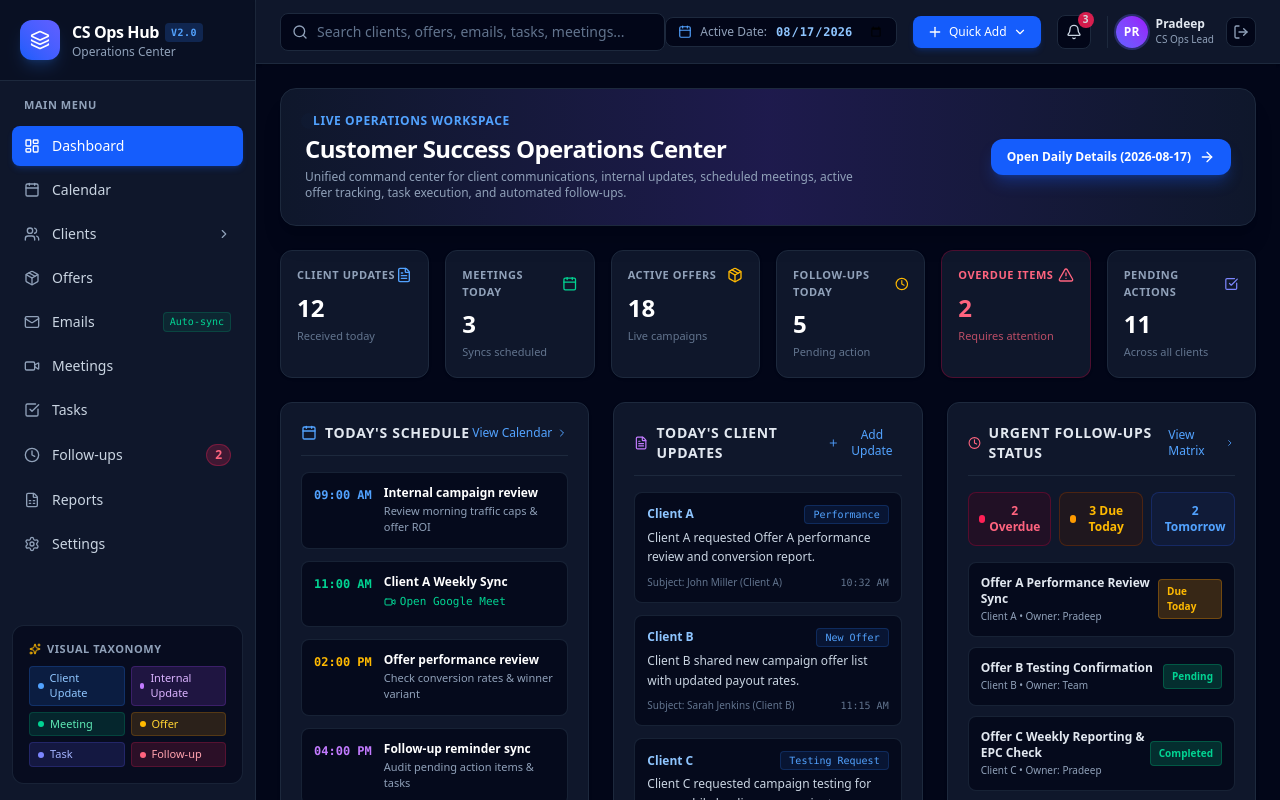
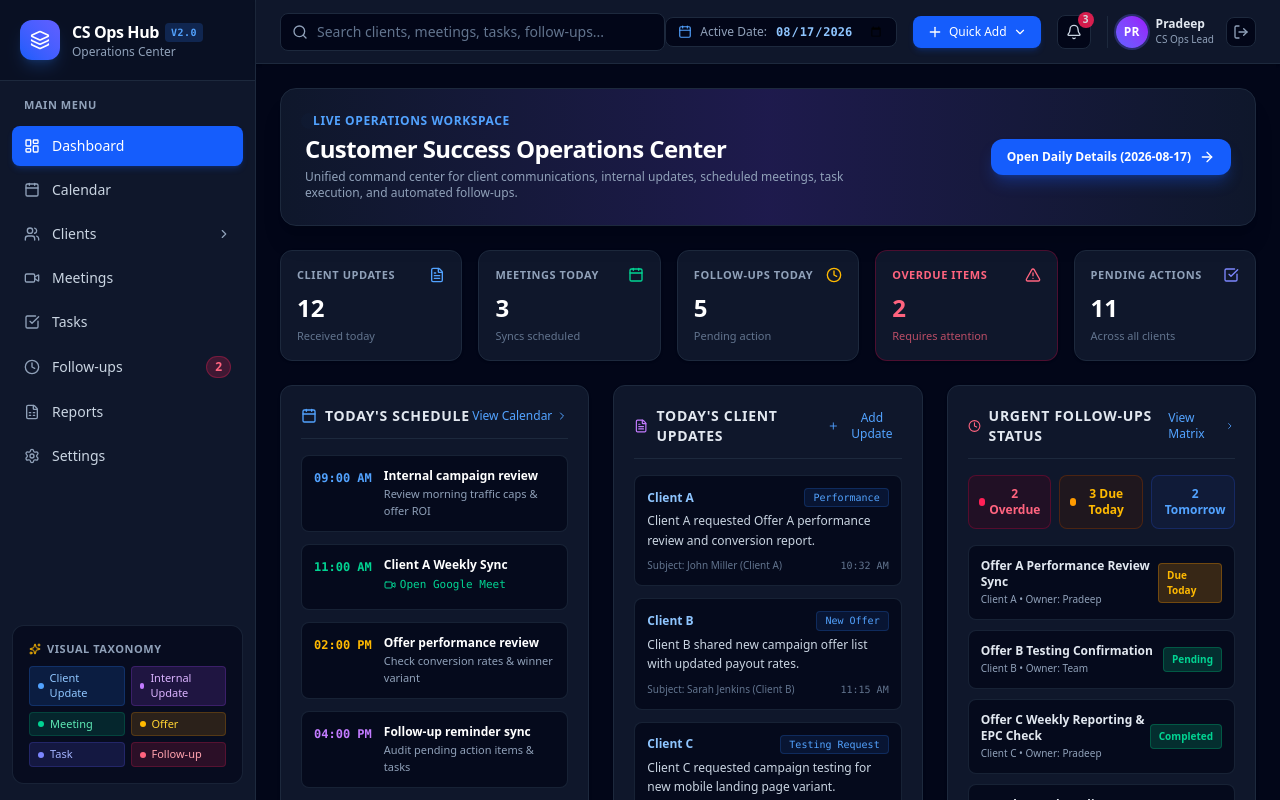
Before and after one commit to sravani00/Customer-Success-Operations-Hub, a Next.js app: page /dashboard in a window 1280 px wide. Shown: the top 800 px of the page. Built offline with nearby package versions, Linux system fonts and the light colour scheme.

Commit message:
feat: Remove Offers and Emails from navigation and dashboard

```diff
--- a/app/clients/affiliates/page.tsx
+++ b/app/clients/affiliates/page.tsx
@@ -80,8 +80,8 @@ export default function AffiliateClientsPage() {
 
                 <div className="grid grid-cols-2 gap-3 text-xs">
                   <div className="p-2.5 bg-slate-950/40 rounded-xl border border-slate-800 flex items-center justify-between">
-                    <span className="text-slate-400">Linked Offers:</span>
-                    <span className="font-bold text-amber-400 font-mono">{clientOffers.length}</span>
+                    <span className="text-slate-400">Account Focus:</span>
+                    <span className="font-bold text-blue-400 font-mono">Affiliate Client</span>
                   </div>
                   <div className="p-2.5 bg-slate-950/40 rounded-xl border border-slate-800 flex items-center justify-between">
                     <span className="text-slate-400">Total Updates:</span>
--- a/app/clients/page.tsx
+++ b/app/clients/page.tsx
@@ -338,8 +338,8 @@ export default function ClientsPage() {
                   {/* Metrics & Sub-Module Info */}
                   <div className="grid grid-cols-2 gap-3 text-xs">
                     <div className="p-2.5 bg-slate-950/40 rounded-xl border border-slate-800 flex items-center justify-between">
-                      <span className="text-slate-400">Offers / Assets:</span>
-                      <span className="font-bold text-amber-400 font-mono">{clientOffers.length}</span>
+                      <span className="text-slate-400">Account Type:</span>
+                      <span className="font-bold text-blue-400 font-mono">{client.subModule}</span>
                     </div>
                     <div className="p-2.5 bg-slate-950/40 rounded-xl border border-slate-800 flex items-center justify-between">
                       <span className="text-slate-400">Sub-Module Focus:</span>
--- a/app/dashboard/page.tsx
+++ b/app/dashboard/page.tsx
@@ -48,7 +48,7 @@ export default function DashboardPage() {
             Customer Success Operations Center
           </h1>
           <p className="text-xs text-slate-400 mt-1 max-w-xl">
-            Unified command center for client communications, internal updates, scheduled meetings, active offer tracking, task execution, and automated follow-ups.
+            Unified command center for client communications, internal updates, scheduled meetings, task execution, and automated follow-ups.
           </p>
         </div>
         <div className="flex items-center space-x-3 relative z-10 shrink-0">
@@ -63,7 +63,7 @@ export default function DashboardPage() {
       </div>
 
       {/* Section 2: Top Overview Cards */}
-      <div className="grid grid-cols-2 md:grid-cols-3 lg:grid-cols-6 gap-4">
+      <div className="grid grid-cols-2 md:grid-cols-3 lg:grid-cols-5 gap-4">
         {/* Card 1: Client Updates */}
         <div className="bg-slate-900 border border-slate-800 rounded-xl p-4 shadow-sm hover:border-slate-700 transition-all">
           <div className="flex items-center justify-between text-slate-400 mb-2">
@@ -82,16 +82,6 @@ export default function DashboardPage() {
           </div>
           <div className="text-2xl font-bold text-white">{meetings.length}</div>
           <div className="text-[11px] text-slate-500 mt-1">Syncs scheduled</div>
-        </div>
-
-        {/* Card 3: Active Offers */}
-        <div className="bg-slate-900 border border-slate-800 rounded-xl p-4 shadow-sm hover:border-slate-700 transition-all">
-          <div className="flex items-center justify-between text-slate-400 mb-2">
-            <span className="text-[11px] font-semibold uppercase tracking-wider">Active Offers</span>
-            <Package className="w-4 h-4 text-amber-400" />
-          </div>
-          <div className="text-2xl font-bold text-white">{activeOffersCount + 15}</div>
-          <div className="text-[11px] text-slate-500 mt-1">Live campaigns</div>
         </div>
 
         {/* Card 4: Follow-ups Today */}
--- a/components/navigation/header.tsx
+++ b/components/navigation/header.tsx
@@ -54,7 +54,7 @@ export const Header: React.FC = () => {
           <Search className="w-4 h-4 absolute left-3 top-1/2 -translate-y-1/2 text-slate-400" />
           <input
             type="text"
-            placeholder="Search clients, offers, emails, tasks, meetings..."
+            placeholder="Search clients, meetings, tasks, follow-ups..."
             value={searchQuery}
             onChange={(e) => setSearchQuery(e.target.value)}
             className="w-full bg-slate-950 border border-slate-800 rounded-lg pl-9 pr-4 py-2 text-sm text-slate-200 placeholder-slate-500 focus:outline-none focus:border-blue-500 focus:ring-1 focus:ring-blue-500 transition-all"
@@ -109,13 +109,6 @@ export const Header: React.FC = () => {
               >
                 <FileText className="w-4 h-4 text-blue-400" />
                 <span>+ Client / Internal Update</span>
-              </button>
-              <button
-                onClick={() => { openQuickAdd('offer'); setShowQuickMenu(false); }}
-                className="w-full text-left px-3.5 py-2 text-xs text-slate-200 hover:bg-slate-800 flex items-center space-x-2.5 transition-colors"
-              >
-                <Package className="w-4 h-4 text-amber-400" />
-                <span>+ Promotional Offer</span>
               </button>
               <button
                 onClick={() => { openQuickAdd('meeting'); setShowQuickMenu(false); }}
--- a/components/navigation/sidebar.tsx
+++ b/components/navigation/sidebar.tsx
@@ -40,8 +40,6 @@ const NAVIGATION_ITEMS = [
       { name: 'Leads Pipeline', href: '/clients/leads', icon: UserPlus },
     ]
   },
-  { name: 'Offers', href: '/offers', icon: Package },
-  { name: 'Emails', href: '/emails', icon: Mail, badge: 'Auto-sync' },
   { name: 'Meetings', href: '/meetings', icon: Video },
   { name: 'Tasks', href: '/tasks', icon: CheckSquare },
   { name: 'Follow-ups', href: '/follow-ups', icon: Clock },
@@ -153,12 +151,6 @@ export const Sidebar: React.FC = () => {
                   {overdueCount}
                 </span>
               )}
-
-              {item.badge && item.name !== 'Follow-ups' && (
-                <span className="px-1.5 py-0.5 text-[10px] font-mono rounded bg-emerald-500/10 text-emerald-400 border border-emerald-500/20">
-                  {item.badge}
-                </span>
-              )}
             </Link>
           );
         })}
```
